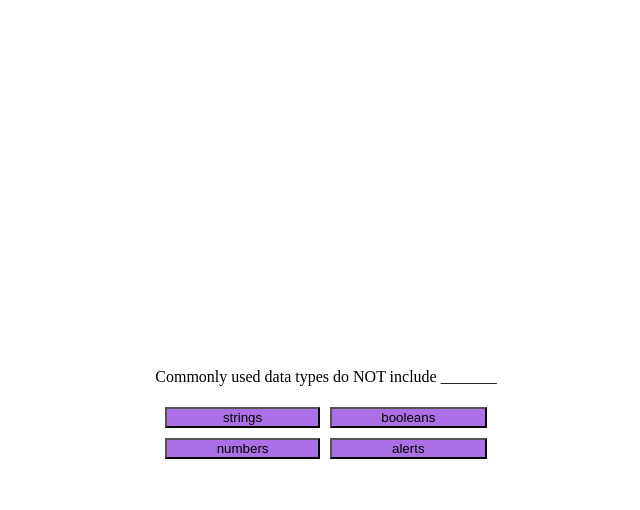
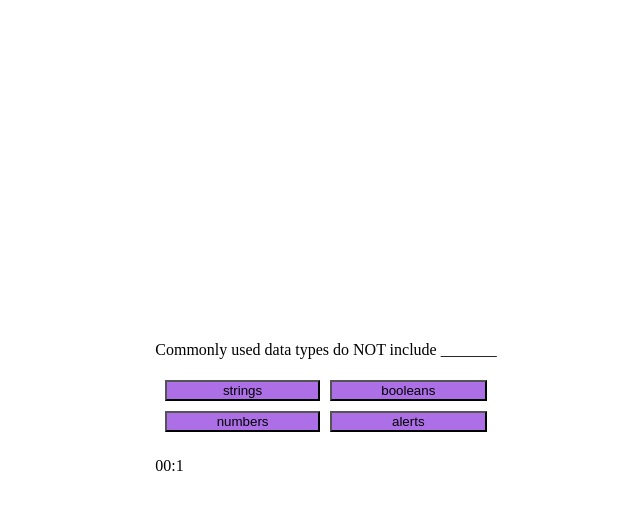
Before and after one commit to ZBreezie/CodeQuiz, a plain HTML site: page index.html in a window 1280 px wide. Both pictures are taken after a click on the button "Start". Shown: the whole page, without its empty margins (322-962 px from the left). Drawn offline with nearby package versions, Linux system fonts and the light colour scheme.

Commit message:
basic timer/refactor/clarity

```diff
--- a/index.html
+++ b/index.html
@@ -23,6 +23,10 @@
                 <button id="button3" class="answerbtn" value="2">Answer 3</button>
                 <button id="button4" class="answerbtn" value="3">Answer 4</button>
             </div>
+            <div id="timer">
+                <h2></h2>
+                <p id="timerDisplay"></p>
+            </div>
         </div>
 
         <div class="begin">
--- a/script.js
+++ b/script.js
@@ -1,21 +1,36 @@
 var startButton = document.getElementById('startButton')
 var questionContent = document.getElementById('question-container')
+
 var currentQuestion = 0
+var sec = 2
 
 //get all answer buttons by class for answer choice comparison
 var answerButton = document.getElementsByClassName('answerbtn')
 
 
+
+
 function startQuiz() {
     console.log('Hello')
-    console.log(startButton.value)
+    timer()
     startButton.classList.add('hide')
     questionContent.classList.remove('hide')
-    loadAnswers()
-
+    loadQnA()
 }
 
-function loadAnswers() {
+function timer(){
+
+        var timer = setInterval(function(){
+        document.getElementById('timerDisplay').innerHTML='00:'+sec
+        sec--
+        if (sec < 0) {
+            clearInterval(timer)
+            questionContent.classList.add('hide')
+        }
+    }, 1000);
+}
+
+function loadQnA() {
     document.getElementById("question").innerHTML = questionsArray[currentQuestion].question
 
         for(var i=0; i < 4; i++) {
@@ -29,7 +44,7 @@ function checkAnswer(clientInput) {
 
     if (userAnswer == questionsArray[currentQuestion].correctAnswer){
         score ++
-        console.log("correctAnswer")
+        console.log("Correct!")
     }
     console.log(score)
     currentQuestion ++
@@ -39,26 +54,20 @@ function checkAnswer(clientInput) {
     }
 
     else {
-        loadAnswers()
+        loadQnA()
     }
-
-
 }
 
-$('#startButton').on('click', startQuiz); {
+// Listens to the start button to execute "startQuiz" on click
+$('#startButton').on('click', startQuiz);
 
+// Listens to the answer buttons to execute "checkAnswer" on click
+$('.answerbtn').on('click', checkAnswer);
 
-};
-
-
-$('.answerbtn').on('click', checkAnswer); {
-
-};
-
-
-
+// Quiz takers score total
 var score = 0;
 
+// Object which holds questions, answers, and the correct answer pointing to its index
 var questionsArray = [
     {
         question: "Commonly used data types do NOT include _______",
@@ -91,8 +100,6 @@ var questionsArray = [
     }
 ]
 
-// end screen
-//timer
-//output score
+// end screen //output score
 //store score in local
-//
+//timer //timer minus 10 seconds per incorrect input
```
